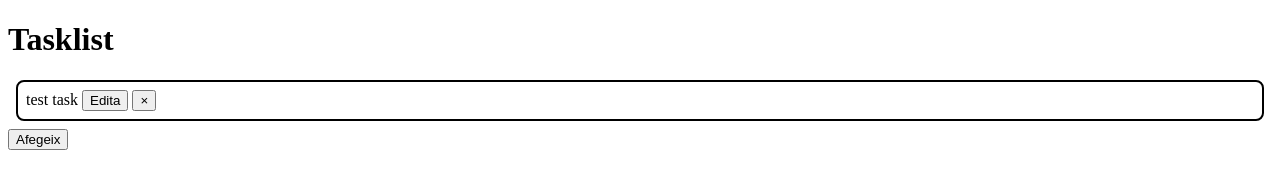
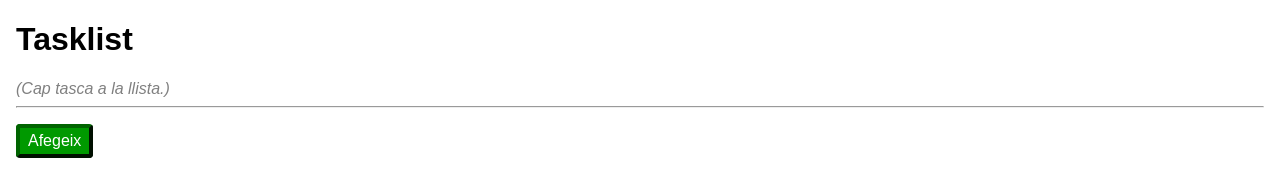
Before and after one commit to CarlosMG06/tasklist, a website: page www/index.html in a window 1280 px wide. Drawn offline with nearby package versions, Linux system fonts and the light colour scheme.

Commit message:
Millorat estil i Afegit missatge de "Cap tasca"

```diff
--- a/www/index.html
+++ b/www/index.html
@@ -8,31 +8,66 @@
     <script src="https://code.jquery.com/jquery-3.7.1.js"></script>
     <script src="https://code.jquery.com/ui/1.14.1/jquery-ui.js"></script>
     <style>
+        body {
+            font-family: Arial, sans-serif;
+            margin: 16px;
+        }
         .tasca {
             margin: 8px;
             padding: 8px;
             border: 2px solid black;
             border-radius: 8px;
+            width: fit-content;
         }
-        #dialog {
+        button {
+            font-size: 16px;
+            border-width: 4px;
+            border-radius: 4px;
+            cursor: pointer;
+        }
+        .elimina {
+            background-color: red;
+            border-color: maroon;
+        }
+        .edita {
+            background-color: yellow;
+            border-color: darkgoldenrod;
+        }
+        .afegeix {
+            margin-top: 8px;
+            padding: 4px 8px;
+            background-color: rgb(0, 153, 0);
+            border-color: darkgreen;
+            color: white;
+        }
+        .elimina, .edita {
+            margin-left: 16px;
+            padding: 2px 4px;
+            color: black;
+        }
+        #dialog{
             display: none;
+        }
+        #cap_tasca {
+            font-style: italic;
+            color: gray;
         }
     </style>
 </head>
 <body>
     <h1>Tasklist</h1>
+
+    <!-- Missatge quan no hi ha tasques -->
+    <span id="cap_tasca">(Cap tasca a la llista.)</span>
+
     <div id="list">
-        <div class="tasca">
-            <span class="nom">test task</span>
-            <button class="edita" onclick="edita()">Edita</button>
-            <button class="elimina" onclick="elimina()">&times;</button>
-        </div>
     </div>
+    <hr>
     <div id="dialog">
         Nom de la tasca:
         <input type="text"/>
     </div>
-    <button onClick="afegeix()">Afegeix</button>
+    <button class="afegeix" onClick="afegeix()">Afegeix</button>
     <script>
         function afegeix() {
             $("#dialog").dialog({
@@ -56,17 +91,27 @@
 
                         $('input').val("");
                         $(this).dialog("close");
+
+                        // Amaga el missatge de cap tasca
+                        if ($('#cap_tasca').is(':visible')) {
+                            $('#cap_tasca').hide();
+                        }
                     },
                     Cancel: function() {
                     $('input').val("");
                     $(this).dialog("close");
                     }
                 }
-             });
+            });
         }
         function elimina(event) {
             var caller = event.target || event.srcElement;
             $(caller).parent().remove();
+
+            // Mostra el missatge de cap tasca si la llista està buida
+            if ($('#list').children().length === 0) {
+                $('#cap_tasca').show();
+            }
         }
         function edita(event) {
             var caller = event.target || event.srcElement;
```
